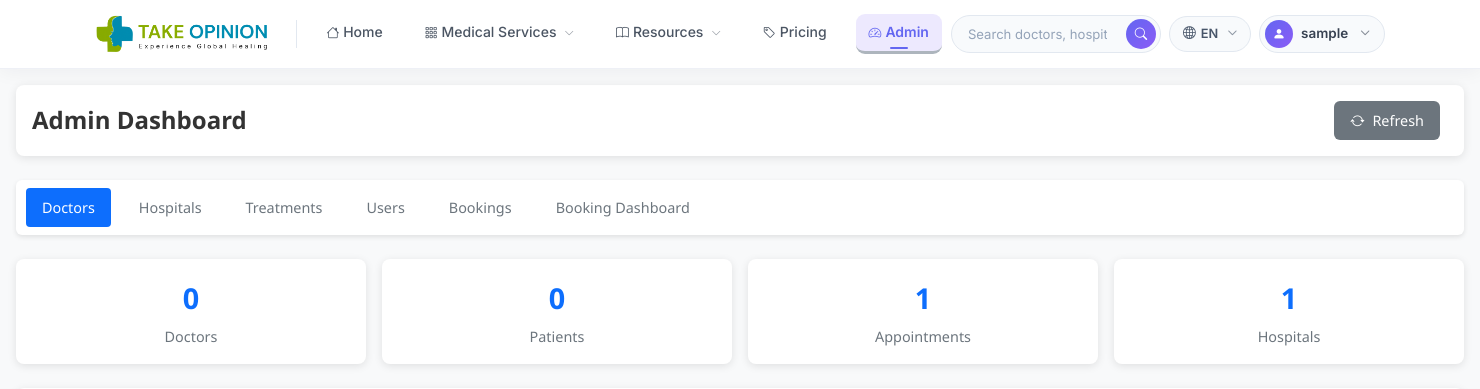
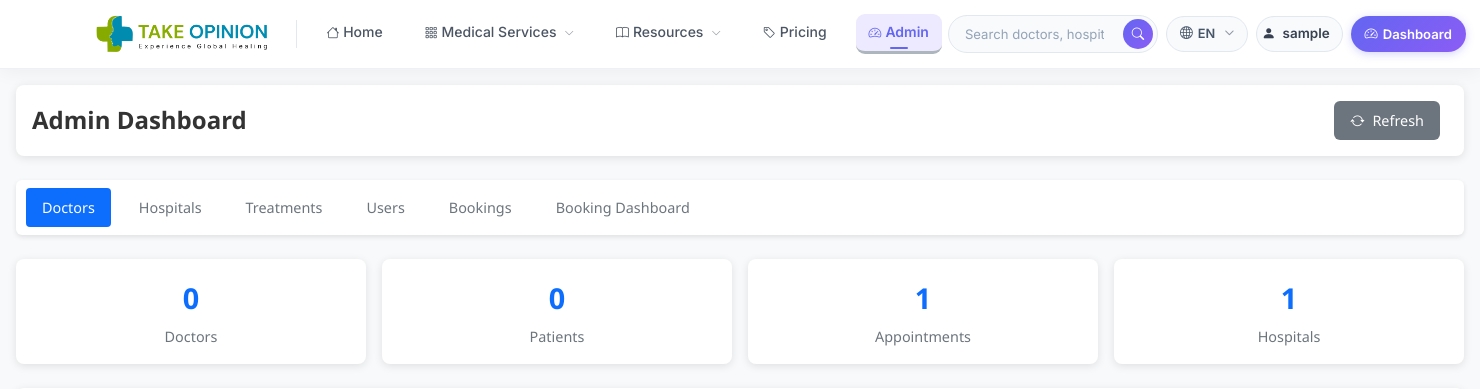
Before and after one commit to Tusharsinghoffical/TakeOpinionclient, a Django app: page /accounts/admin/dashboard/ in a window 1480 px wide. Shown: the top 389 px of the page. Run offline with Django 5.2, Linux system fonts and the light colour scheme; a user stored in the database is signed in; data comes from the database, SQL or seed files in the repository; tables that the repository leaves empty hold one stand-in row (values such as "Sample post"); grey boxes marked "Sample" are stand-in pictures; parts of the project's set-up code (start-up, migrations or seed data) failed here and were passed over.

Commit message:
Navbar: replace user dropdown with direct Dashboard and Profile buttons

```diff
--- a/templates/base.html
+++ b/templates/base.html
@@ -386,40 +386,68 @@
         background: #f0f0ff;
       }
 
-      /* ── User pill ── */
-      .nb-user-btn {
-        height: 38px;
-        padding: 0 14px 0 5px;
+      /* ── User info + direct action buttons ── */
+      .nb-user-info {
+        display: inline-flex;
+        align-items: center;
+        gap: 7px;
+        padding: 0 12px 0 5px;
+        height: 36px;
         border-radius: 50px;
         border: 1.5px solid #e2e8f0;
         background: #f8fafc;
-        color: #374151 !important;
         font-size: 0.84rem;
         font-weight: 600;
+        color: #374151;
+      }
+
+      .nb-username {
+        max-width: 100px;
+        overflow: hidden;
+        text-overflow: ellipsis;
+        white-space: nowrap;
+      }
+
+      .nb-dash-btn {
+        height: 36px;
+        padding: 0 14px;
+        border-radius: 50px;
+        border: none;
+        background: linear-gradient(135deg, #6366f1, #8b5cf6);
+        color: #fff !important;
+        font-size: 0.82rem;
+        font-weight: 600;
+        text-decoration: none;
         display: inline-flex;
         align-items: center;
-        gap: 8px;
-        cursor: pointer;
+        gap: 5px;
+        box-shadow: 0 2px 8px rgba(99,102,241,0.28);
         transition: all 0.2s;
       }
 
-      .nb-user-btn:hover {
-        border-color: #6366f1;
+      .nb-dash-btn:hover {
+        transform: translateY(-1px);
+        box-shadow: 0 4px 14px rgba(99,102,241,0.4);
+      }
+
+      .nb-profile-btn {
+        height: 36px;
+        padding: 0 14px;
+        border-radius: 50px;
+        border: 1.5px solid #6366f1;
+        background: transparent;
+        color: #6366f1 !important;
+        font-size: 0.82rem;
+        font-weight: 600;
+        text-decoration: none;
+        display: inline-flex;
+        align-items: center;
+        gap: 5px;
+        transition: all 0.2s;
+      }
+
+      .nb-profile-btn:hover {
         background: #f0f0ff;
-        color: #6366f1 !important;
-      }
-
-      .nb-user-avatar {
-        width: 28px;
-        height: 28px;
-        background: linear-gradient(135deg, #6366f1, #8b5cf6);
-        border-radius: 50%;
-        display: flex;
-        align-items: center;
-        justify-content: center;
-        font-size: 0.78rem;
-        color: #fff;
-        flex-shrink: 0;
       }
 
       /* ── Toggler ── */
@@ -562,36 +590,29 @@
               </ul>
             </div>
 
-            <!-- ── User menu (no login/signup/logout buttons) ── -->
+            <!-- ── User menu — direct links, no dropdown ── -->
             {% if user.is_authenticated %}
             <div class="d-flex align-items-center gap-2">
-              <div class="dropdown">
-                <button class="nb-user-btn dropdown-toggle" type="button"
-                  id="userDropdown" data-bs-toggle="dropdown" aria-expanded="false">
-                  <span class="nb-user-avatar">
-                    <i class="bi bi-person-fill"></i>
-                  </span>
-                  {{ user.username }}
-                </button>
-                <ul class="dropdown-menu dropdown-menu-end" aria-labelledby="userDropdown">
-                  {% if user.userprofile.user_type == 'admin' %}
-                    <li><a class="dropdown-item" href="{% url 'accounts:admin_dashboard' %}">
-                      <i class="bi bi-speedometer2"></i> Admin Dashboard
-                    </a></li>
-                  {% elif user.userprofile.user_type == 'doctor' %}
-                    <li><a class="dropdown-item" href="{% url 'accounts:doctor_profile' %}">
-                      <i class="bi bi-person-badge"></i> My Profile
-                    </a></li>
-                  {% elif user.userprofile.user_type == 'patient' %}
-                    <li><a class="dropdown-item" href="{% url 'accounts:patient_portal' %}">
-                      <i class="bi bi-speedometer2"></i> My Dashboard
-                    </a></li>
-                    <li><a class="dropdown-item" href="{% url 'accounts:patient_profile' %}">
-                      <i class="bi bi-person"></i> My Profile
-                    </a></li>
-                  {% endif %}
-                </ul>
+              <div class="nb-user-info">
+                <span class="nb-user-avatar"><i class="bi bi-person-fill"></i></span>
+                <span class="nb-username">{{ user.username }}</span>
               </div>
+              {% if user.userprofile.user_type == 'admin' %}
+                <a href="{% url 'accounts:admin_dashboard' %}" class="nb-dash-btn">
+                  <i class="bi bi-speedometer2"></i> Dashboard
+                </a>
+              {% elif user.userprofile.user_type == 'doctor' %}
+                <a href="{% url 'accounts:doctor_profile' %}" class="nb-dash-btn">
+                  <i class="bi bi-person-badge"></i> Profile
+                </a>
+              {% elif user.userprofile.user_type == 'patient' %}
+                <a href="{% url 'accounts:patient_portal' %}" class="nb-dash-btn">
+                  <i class="bi bi-speedometer2"></i> Dashboard
+                </a>
+                <a href="{% url 'accounts:patient_profile' %}" class="nb-profile-btn">
+                  <i class="bi bi-person"></i> Profile
+                </a>
+              {% endif %}
             </div>
             {% endif %}
 
```
